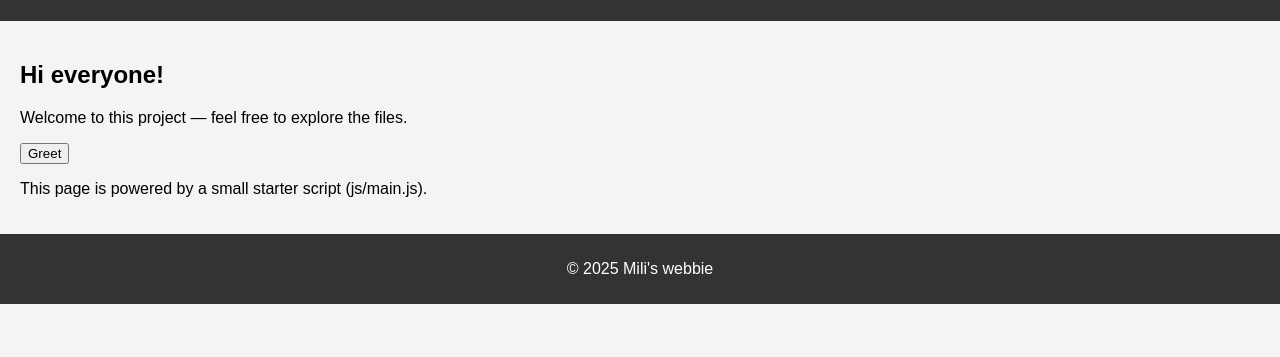
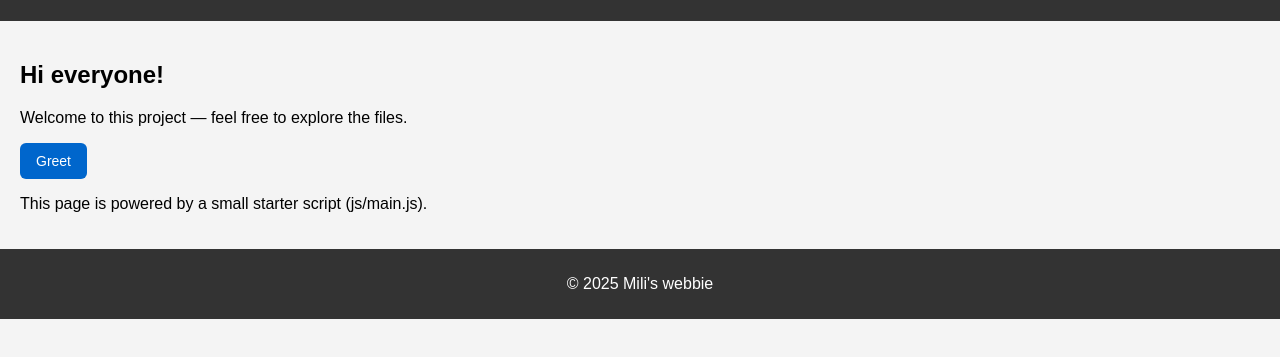
Before and after one commit to emmanuelgyambrah10-eng/mili-webbie, a plain HTML site: page index.html in a window 1280 px wide. Shown: the part 99-456 px from the top of the page. Drawn offline with Linux system fonts and the light colour scheme.

Commit message:
UI: style greet button; add VS Code serve task; update README

```diff
--- a/css/style.css
+++ b/css/style.css
@@ -44,3 +44,24 @@ footer {
   text-align: center;
   padding: 10px;
 }
+
+/* Greet button and message styles */
+#greetBtn {
+  background: #0066cc;
+  color: #fff;
+  border: none;
+  padding: 10px 16px;
+  border-radius: 6px;
+  cursor: pointer;
+  font-size: 14px;
+}
+
+#greetBtn:hover {
+  background: #005bb5;
+}
+
+#message {
+  margin-top: 12px;
+  font-weight: 700;
+  color: #222;
+}
```
Also changed, not shown: 1 other file.
